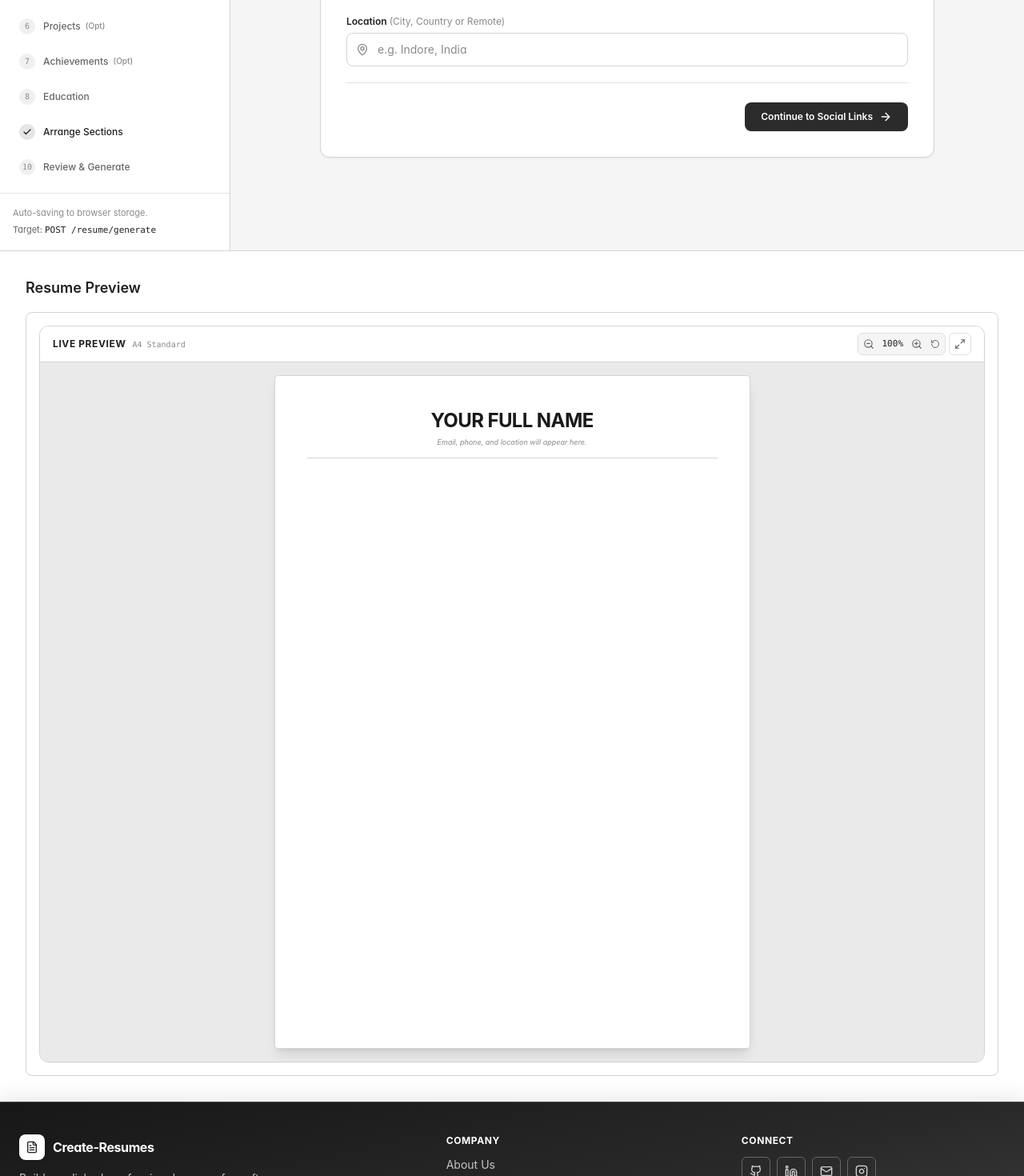
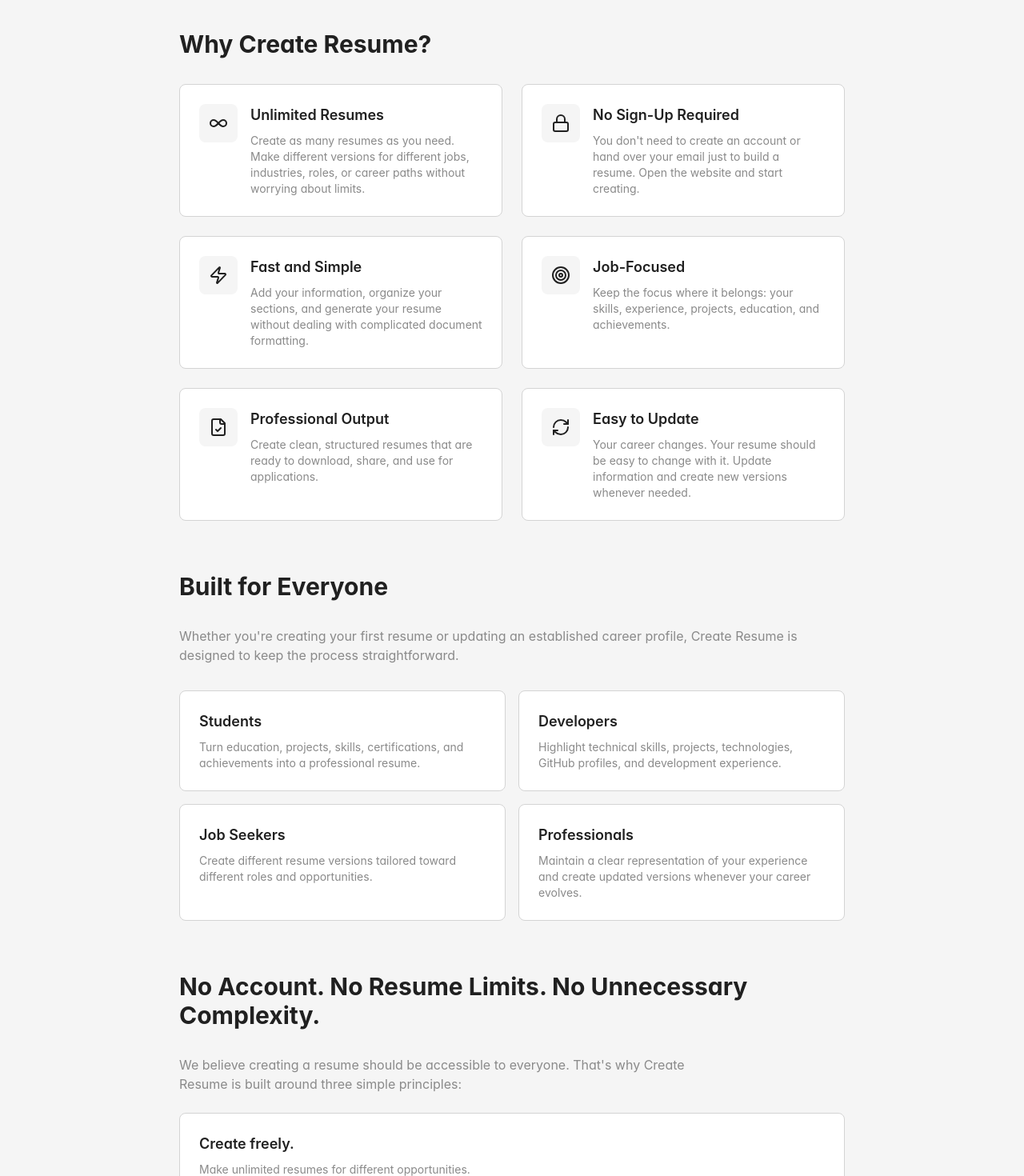
Before and after one commit to Gitanuj993/create-resume-ui, a React (Vite) app: page /about in a window 1280 px wide. Shown: the part 380-1850 px from the top of the page at 80% size. Built offline with nearby package versions, Linux system fonts and the light colour scheme.

Commit message:
added app about page

```diff
--- a/package.json
+++ b/package.json
@@ -15,12 +15,11 @@
     "@tailwindcss/vite": "^4.3.3",
     "@vitejs/plugin-react": "^6.1.1",
     "dotenv": "^17.2.3",
-
     "lucide-react": "^0.546.0",
     "motion": "^12.23.24",
-
     "react": "^19.0.1",
     "react-dom": "^19.0.1",
+    "react-router-dom": "^7.18.4",
     "vite": "^8.3.0"
   },
   "devDependencies": {
@@ -32,6 +31,5 @@
     "tailwindcss": "^4.3.3",
     "tsx": "^4.21.0",
     "typescript": "^7.0.2"
-
   }
 }
--- a/src/components/Footer.tsx
+++ b/src/components/Footer.tsx
@@ -2,7 +2,7 @@
 import { FileText, Github, Instagram, Linkedin, Mail } from 'lucide-react';
 
 const footerLinks = [
-  { label: 'About Us', href: '#about-us' },
+  { label: 'About Us', href: '/about' },
   { label: 'Contact Us', href: '#contact-us' },
   { label: 'Terms & Conditions', href: '#terms-and-conditions' },
   { label: 'Privacy Policy', href: '#privacy-policy' },
--- a/src/main.tsx
+++ b/src/main.tsx
@@ -1,10 +1,17 @@
 import {StrictMode} from 'react';
 import {createRoot} from 'react-dom/client';
+import { BrowserRouter, Route, Routes } from 'react-router-dom';
 import App from './App.tsx';
+import { About } from './pages/About';
 import './index.css';
 
 createRoot(document.getElementById('root')!).render(
   <StrictMode>
-    <App />
+    <BrowserRouter>
+      <Routes>
+        <Route path="/" element={<App />} />
+        <Route path="/about" element={<About />} />
+      </Routes>
+    </BrowserRouter>
   </StrictMode>,
 );
--- a/src/pages/About.tsx
+++ b/src/pages/About.tsx
@@ -257,7 +257,7 @@
       {/* Footer */}
       <footer className="bg-white border-t border-[#D4D4D4] mt-auto">
         <div className="max-w-[1600px] mx-auto px-4 sm:px-6 py-6 text-center text-xs text-[#8A8A8A]">
-          <p>© 2024 Create Resume. No sign-up required. No limits. Simple resume building.</p>
+          <p>© 2026 Create Resume. No sign-up required. No limits. Simple resume building.</p>
         </div>
       </footer>
     </div>
```
Also changed, not shown: vercel.json, 1 other file (tests, documents, lock files or other folders).
